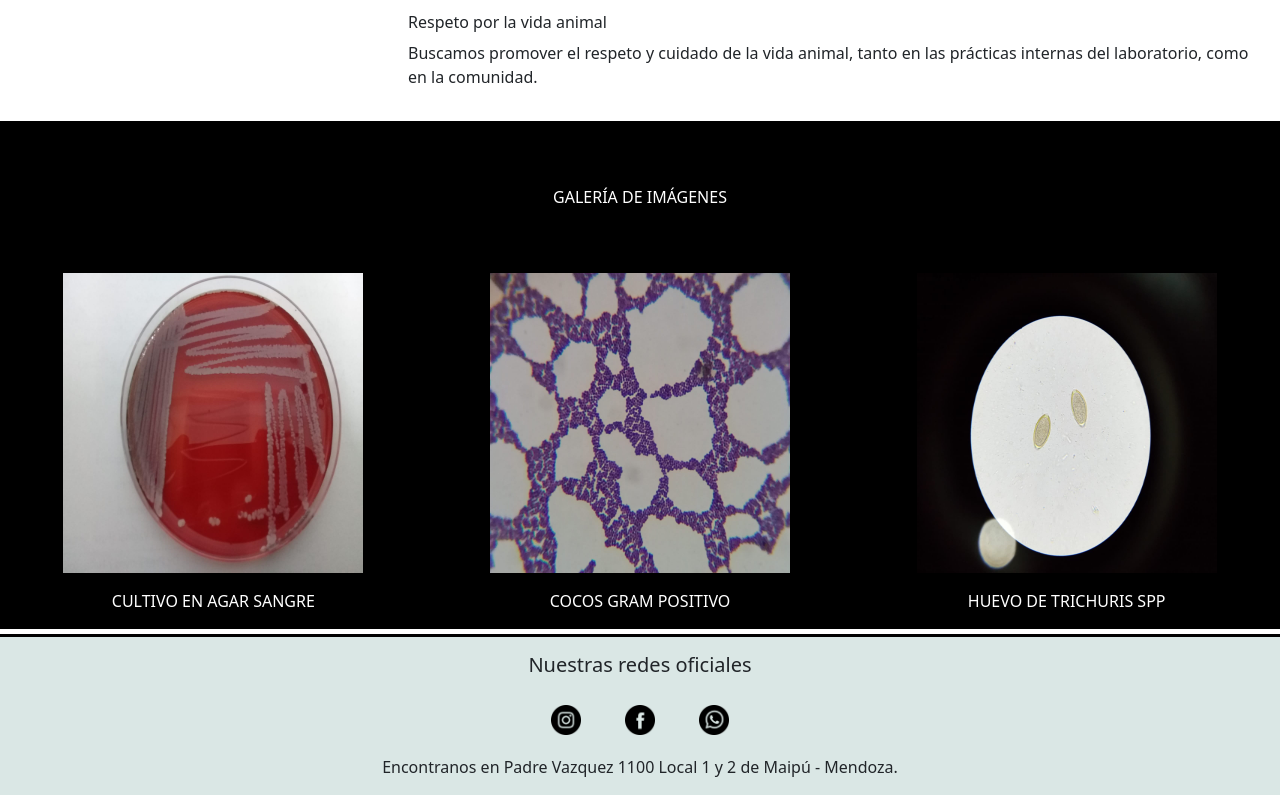
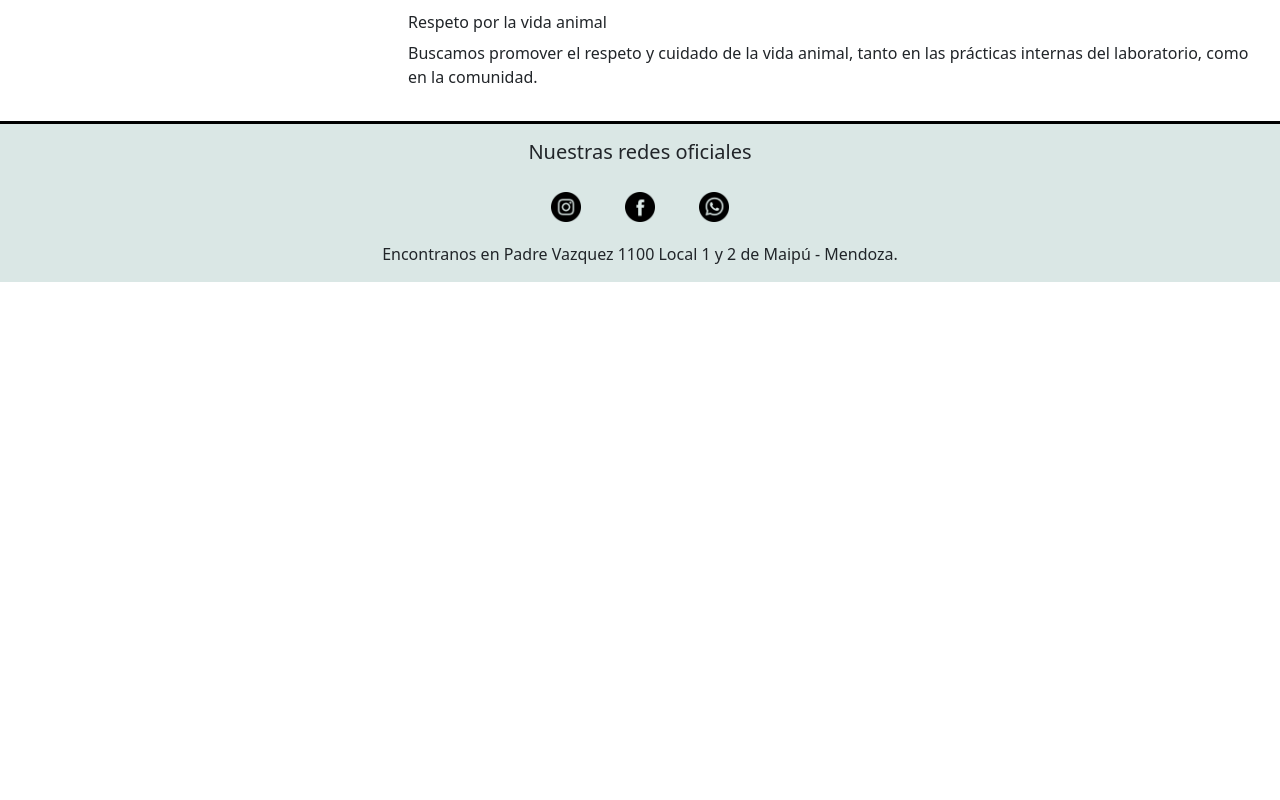
Before and after one commit to EvelynFernandez93/PreEntrega3FernandezEvelynNahir, a website: page pages/quienessomos.html in a window 1280 px wide. Shown: the part 2001-2801 px from the top of the page. After the commit the page ends 2288 px from the top, so only its background shows below. Drawn offline with nearby package versions, Linux system fonts and the light colour scheme.

Commit message:
sumo favicom

```diff
--- a/pages/quienessomos.html
+++ b/pages/quienessomos.html
@@ -8,12 +8,10 @@
     <meta name="keywords" content="laboratorio de analisis clínicos para animales,Diagnóstico
      de laboratorio" >
     <title>Diagnovet Laboratorio Veterinario</title>
+    <link rel="icon" href="../imagenes/diagnovetico.ico" type="image/icon">
     <link href="https://cdn.jsdelivr.net/npm/bootstrap@5.1.3/dist/css/bootstrap.min.css" rel="stylesheet" integrity="sha384-1BmE4kWBq78iYhFldvKuhfTAU6auU8tT94WrHftjDbrCEXSU1oBoqyl2QvZ6jIW3" crossorigin="anonymous">
     <link rel="stylesheet" href="../css/estilos.css">
     <link rel="stylesheet"href="https://cdnjs.cloudflare.com/ajax/libs/animate.css/4.1.1/animate.min.css"/>
-
-
-
 </head>
 
 <body>
@@ -70,10 +68,9 @@
         </div>
           <script src="https://cdn.jsdelivr.net/npm/@popperjs/core@2.11.6/dist/umd/popper.min.js" integrity="sha384-oBqDVmMz9ATKxIep9tiCxS/Z9fNfEXiDAYTujMAeBAsjFuCZSmKbSSUnQlmh/jp3" crossorigin="anonymous"></script>
           <script src="https://cdn.jsdelivr.net/npm/bootstrap@5.2.2/dist/js/bootstrap.min.js" integrity="sha384-IDwe1+LCz02ROU9k972gdyvl+AESN10+x7tBKgc9I5HFtuNz0wWnPclzo6p9vxnk" crossorigin="anonymous"></script>
-      </div>
+        </div>
 
-    </main class="container-fluid">
-
+     </main class="container-fluid">
         <!--A CONTINUACIÓN UN POCO DE INFORMACIÓN SOBRE EL LABORATORIO-->
         <div >
           <div class="d-flex position-relative my-3 mx-3  ">
@@ -118,39 +115,11 @@
               </div>
             </div>
         </div>
-          <!--A CONTINUACIÓN UN POCO DE INFORMACIÓN DE LOS ESTUDIOS QUE REALIZA EL LABORATORIO-->
       </main class="container-fluid">
-
-        <!--A CONTINUACION UN POCO DE IMÁGENES ILUSTRATIVAS DE LO QUE NORMALMENTE SE VE EN EL MICROSCOPIO-->
-        <main class="bg-black">
-          <div class="container-fluid justify-content-b p-5 ">
-            <p class="text-uppercase text-white text-center my-3 ">
-              Galería de imágenes
-            </p>
-          </div>
-          <div class="container-fluid justify-content-around bg-black ">
-            <div class="row  justify-content-center align-content-around">
-              <div class="col-md-4 text-center ">
-                <p><img src="../imagenes/IMG1.jpeg" width="300px" height="300px"  alt=""></p>
-                <p class="text-uppercase text-white  my-3 ">Cultivo en agar sangre</p>
-              </div>
-              <div class="col-md-4 text-center">
-                <p><img src="../imagenes/IMG3.jpeg" width="300px" height="300px" alt=""></p>
-                <p class="text-uppercase text-white my-3 ">Cocos Gram positivo</p>
-              </div>
-              <div class="col-md-4 text-center">
-                <p><img src="../imagenes/IMG4.jpeg" width="300px" height="300px" alt=""></p>
-                <p class="text-uppercase text-white  my-3 ">Huevo de Trichuris spp</p>
-              </div>
-
-            </div>
-          </main>
           <!--A CONTINUACIN EL PIE DE PÁGINA CON LOS ENLACES DE REDES OFICIALES DEL LABORATORIO, POR AHORA SOLO ESTA CARGADA LA DE FACEBOOK Y EN BREVE SE HARÁN LAS OTRAS-->
         <footer class="container-fluid">
           <div class="card-body">
             <h5 class="card-title">Nuestras redes oficiales</h5>
-
-
               <div class="container">
                 <a href=""><img class="footer_symbol" src="../imagenes/instagram_black_logo_icon_147122.png" alt="icono instagram" ></a>
                 <a href="" target="_blank"></a><img class="footer_symbol" src="../imagenes/facebook_black_logo_icon_147136.png" alt="icono facebook"></a>
```
Also changed, not shown: index.html (+1 -1 lines), pages/contacto.html (+1 -0 lines), pages/estudios.html (+1 -0 lines), pages/servicios.html (+5 -9 lines), imagenes/diagnovetico.ico (renamed from imagenes/diagnoveticon.ico).
